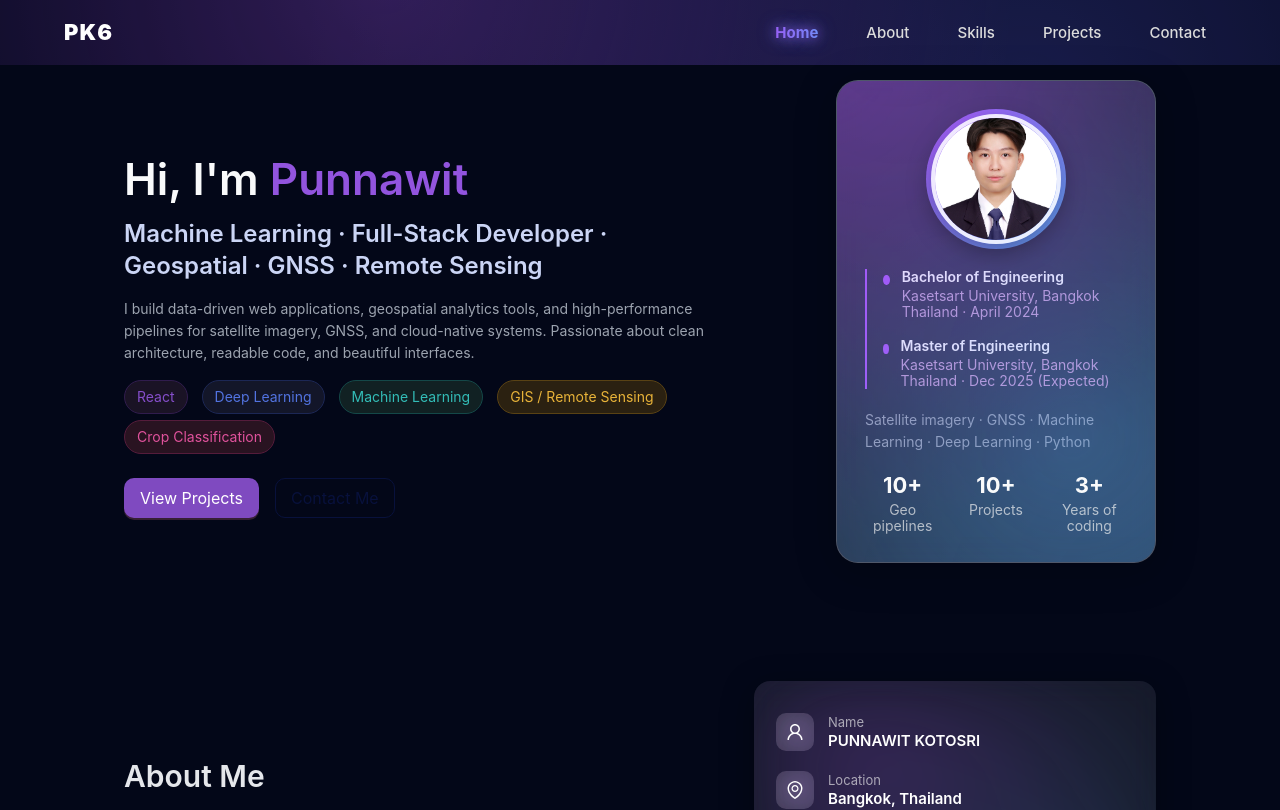
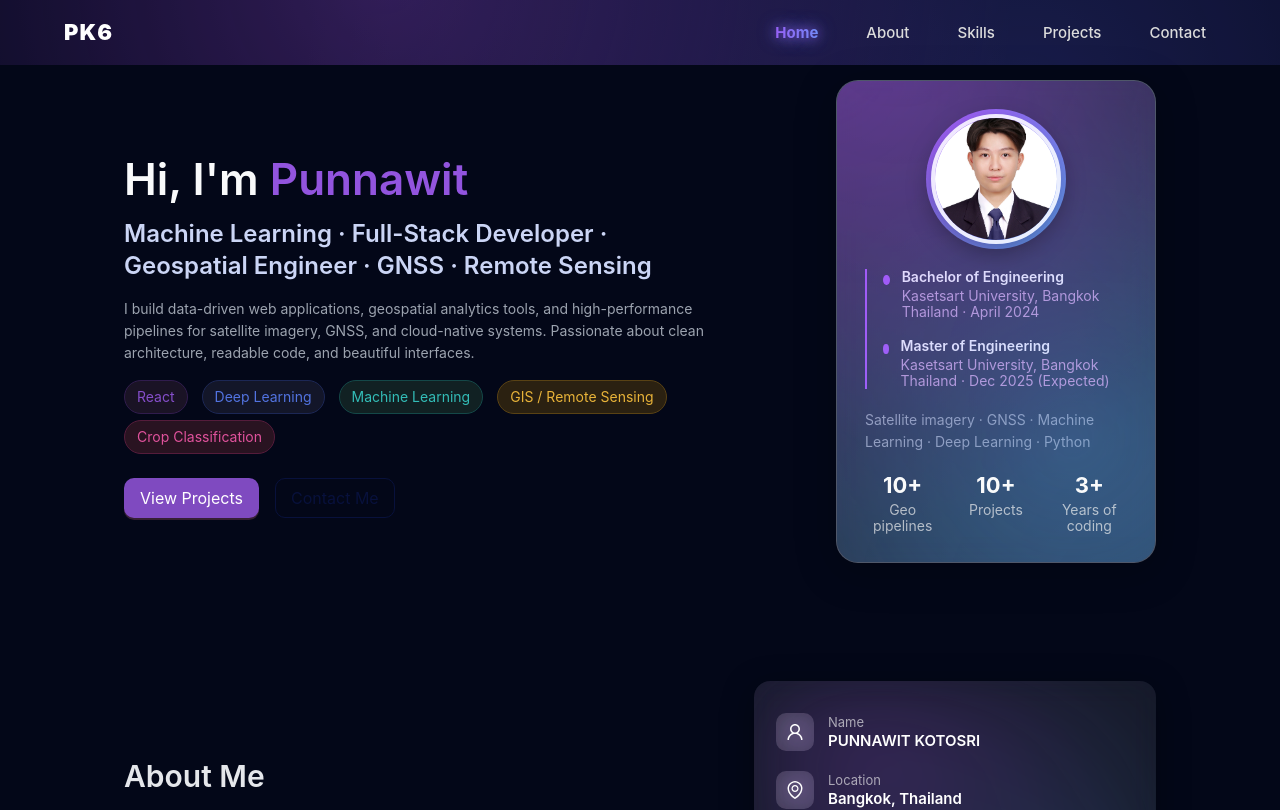
Before and after one commit to panziojo6/PK6-Portfolio, a React (Vite) app: page / in a window 1280 px wide. Shown: the top 810 px of the page. Built offline with nearby package versions, Linux system fonts and the light colour scheme.

Commit message:
fix image path for github pages

```diff
--- a/src/compo/Hero.jsx
+++ b/src/compo/Hero.jsx
@@ -5,7 +5,6 @@ import MotionButton from "./MotionButton";
 
 const { Title, Paragraph, Text } = Typography;
 
-// GitHub Pages Base URL
 const base = import.meta.env.BASE_URL;
 
 function Counter({ to, duration = 2 }) {
@@ -45,7 +44,7 @@ export default function Hero() {
           transition={{ delay: 0.2, duration: 0.8 }}
         >
           <Title level={3} className="hero-subtitle">
-            Machine Learning · Full-Stack Developer · Geospatial · GNSS · Remote Sensing
+            Machine Learning · Full-Stack Developer · Geospatial Engineer · GNSS · Remote Sensing
           </Title>
         </motion.div>
 
```
